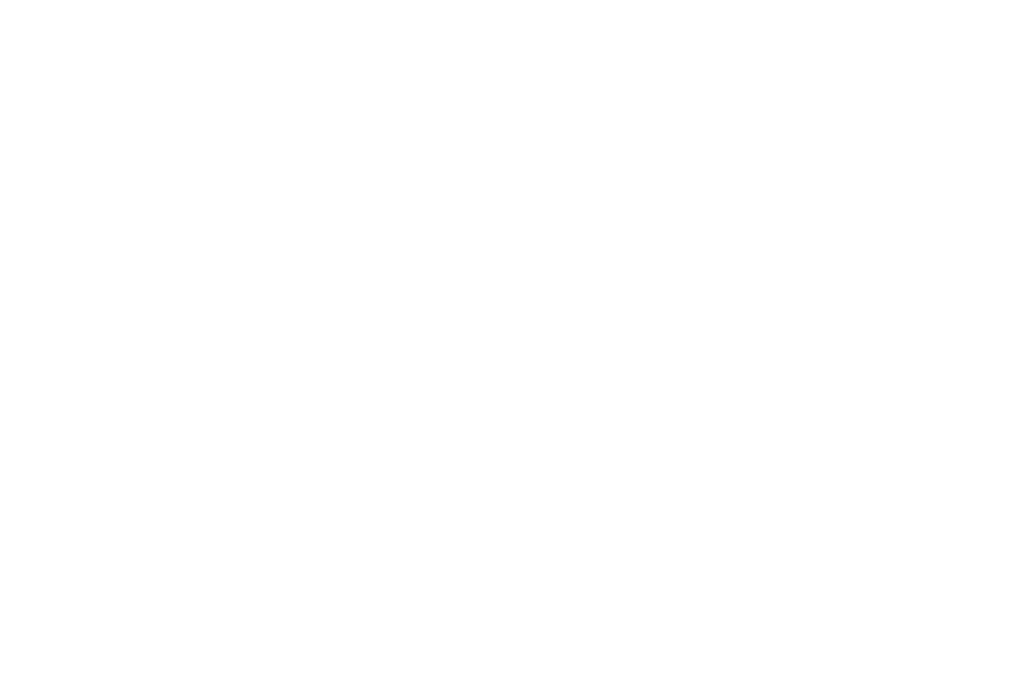
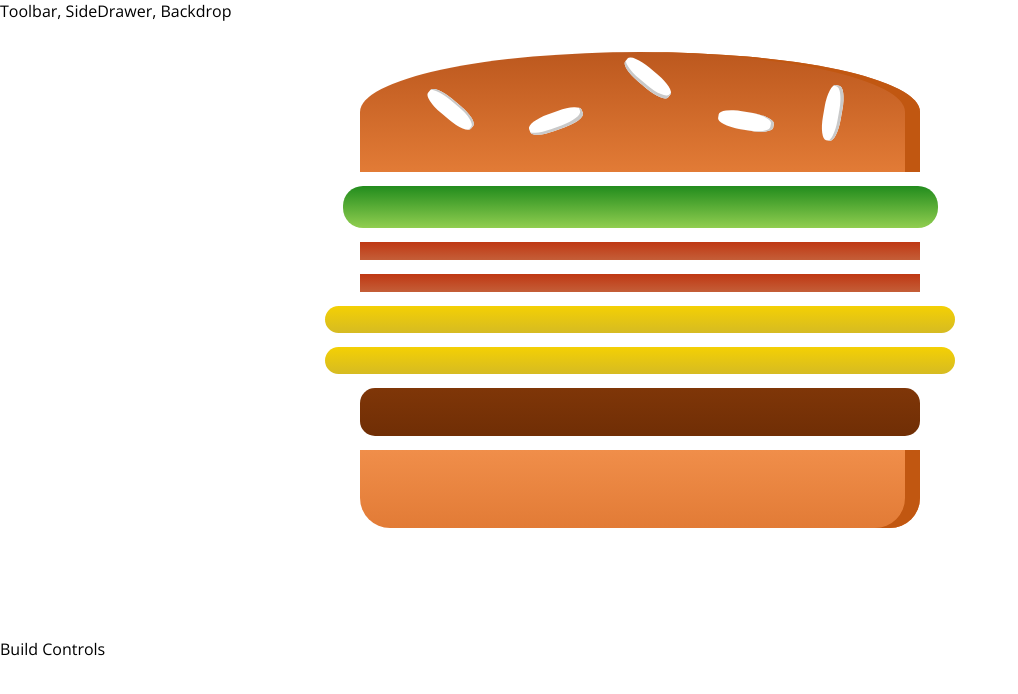
Before and after one commit to Skona27/burger-builder, a React app: page / in a window 1280 px wide. Shown: the top 694 px of the page, without its empty margins (0-1018 px from the left). Built offline with nearby package versions, Linux system fonts and the light colour scheme.

Commit message:
builded app layout, burger layout and added burger state

```diff
--- a/package.json
+++ b/package.json
@@ -31,6 +31,7 @@
     "postcss-flexbugs-fixes": "3.2.0",
     "postcss-loader": "2.0.8",
     "promise": "8.0.1",
+    "prop-types": "^15.6.2",
     "raf": "3.4.0",
     "react": "^16.4.2",
     "react-dev-utils": "^5.0.2",
--- a/src/App.js
+++ b/src/App.js
@@ -1,10 +1,14 @@
 import React, { Component } from 'react';
+import Layout from "./components/Layout/Layout";
+import BurgerBuilder from "./containers/BurgerBuilder/BurgerBuilder";
 
 class App extends Component {
   render() {
     return (
-      <div >
-
+      <div>
+        <Layout>
+          <BurgerBuilder />
+        </Layout>
       </div>
     );
   }
--- /dev/null
+++ b/src/components/Burger/Burger.css
@@ -0,0 +1,30 @@
+.Burger {
+    width: 100%;
+    margin: auto;
+    height: 250px;
+    overflow: scroll;
+    text-align: center;
+    font-weight: 700;
+    font-size: 1.2rem;
+}
+
+@media (min-width: 500px) and (max-height: 400px) {
+    .Burger {
+        width: 350px;
+        height: 300px;
+    }
+}
+
+@media (min-width: 500px) and (min-height: 401px) {
+    .Burger {
+        width: 450px;
+        height: 400px;
+    }
+}
+
+@media (min-width: 1000px) and (min-height: 700px) {
+    .Burger {
+        width: 700px;
+        height: 600px;
+    }
+}
--- /dev/null
+++ b/src/components/Burger/Burger.js
@@ -0,0 +1,24 @@
+import React from "react";
+import classes from "./Burger.css";
+import BurgerIngredient from "./BurgerIngredient/BurgerIngredient";
+
+const burger = props => {
+  // we create an array of burger ingredients
+  const ingredientsArr = Object.keys(props.ingredients).map(
+    ingredientKey => {
+      return [...Array(props.ingredients[ingredientKey])].map((el, ind) => {
+        return <BurgerIngredient key={ingredientKey +"-"+ ind} type={ingredientKey} />
+      });
+    }
+  );
+
+  return (
+    <div className={classes.Burger}>
+      <BurgerIngredient type="bread-top" />
+        {ingredientsArr}
+      <BurgerIngredient type="bread-bottom" />
+    </div>
+  );
+};
+
+export default burger;
--- /dev/null
+++ b/src/components/Burger/BurgerIngredient/BurgerIngredient.css
@@ -0,0 +1,112 @@
+.BreadBottom {
+    height: 13%;
+    width: 80%;
+    background: linear-gradient(#F08E4A, #e27b36);
+    border-radius: 0 0 30px 30px;
+    box-shadow: inset -15px 0 #c15711;
+    margin: 2% auto;
+}
+
+.BreadTop {
+    height: 20%;
+    width: 80%;
+    background: linear-gradient(#bc581e, #e27b36);
+    border-radius: 50% 50% 0 0;
+    box-shadow: inset -15px 0 #c15711;
+    margin: 2% auto;
+    position: relative;
+}
+
+.Seeds1 {
+    width: 10%;
+    height: 15%;
+    position: absolute;
+    background-color: white;
+    left: 30%;
+    top: 50%;
+    border-radius: 40%;
+    transform: rotate(-20deg);
+    box-shadow: inset -2px -3px #c9c9c9;
+}
+
+.Seeds1:after {
+    content: "";
+    width: 100%;
+    height: 100%;
+    position: absolute;
+    background-color: white;
+    left: -170%;
+    top: -260%;
+    border-radius: 40%;
+    transform: rotate(60deg);
+    box-shadow: inset -1px 2px #c9c9c9;
+  }
+
+.Seeds1:before {
+    content: "";
+    width: 100%;
+    height: 100%;
+    position: absolute;
+    background-color: white;
+    left: 180%;
+    top: -50%;
+    border-radius: 40%;
+    transform: rotate(60deg);
+    box-shadow: inset -1px -3px #c9c9c9;
+  }
+
+  .Seeds2 {
+    width: 10%;
+    height: 15%;
+    position: absolute;
+    background-color: white;
+    left: 64%;
+    top: 50%;
+    border-radius: 40%;
+    transform: rotate(10deg);
+    box-shadow: inset -3px 0 #c9c9c9;
+  }
+
+  .Seeds2:before {
+    content: "";
+    width: 100%;
+    height: 100%;
+    position: absolute;
+    background-color: white;
+    left: 150%;
+    top: -130%;
+    border-radius: 40%;
+    transform: rotate(90deg);
+    box-shadow: inset 1px 3px #c9c9c9;
+  }
+
+.Meat {
+    width: 80%;
+    height: 8%;
+    background: linear-gradient(#7f3608, #702e05);
+    margin: 2% auto;
+    border-radius: 15px;
+}
+
+.Cheese {
+    width: 90%;
+    height: 4.5%;
+    margin: 2% auto;
+    background: linear-gradient(#f4d004, #d6bb22);
+    border-radius: 20px;
+}
+
+.Salad {
+    width: 85%;
+    height: 7%;
+    margin: 2% auto;
+    background: linear-gradient(#228c1d, #91ce50);
+    border-radius: 20px;
+}
+
+.Bacon {
+    width: 80%;
+    height: 3%;
+    background: linear-gradient(#bf3813, #c45e38);
+    margin: 2% auto;
+}
--- /dev/null
+++ b/src/components/Burger/BurgerIngredient/BurgerIngredient.js
@@ -0,0 +1,44 @@
+import React from "react";
+import classes from "./BurgerIngredient.css";
+import PropTypes from "prop-types";
+
+const burgerIngredient = props => {
+  let ingredient = null;
+
+  switch (props.type) {
+    case ('bread-bottom'):
+      ingredient = <div className={classes.BreadBottom}></div>
+      break;
+    case ("bread-top"):
+      ingredient = (
+        <div className={classes.BreadTop}>
+          <div className={classes.Seeds1}></div>
+          <div className={classes.Seeds2}></div>
+        </div>
+      );
+      break;
+    case ('meat'):
+      ingredient = <div className={classes.Meat}></div>
+      break;
+    case ('cheese'):
+      ingredient = <div className={classes.Cheese}></div>
+     break;
+    case ('salad'):
+      ingredient = <div className={classes.Salad}></div>
+     break;
+    case ('bacon'):
+      ingredient = <div className={classes.Bacon}></div>
+     break;
+    default:
+      ingredient = null;
+  }
+
+  return ingredient;
+};
+
+// set 'props.type' to be required nad to be a string
+burgerIngredient.propTypes = {
+  type: PropTypes.string.isRequired
+}
+
+export default burgerIngredient;
--- /dev/null
+++ b/src/components/Layout/Layout.css
@@ -0,0 +1,3 @@
+.Content {
+  margin-top: 16px;
+}
--- /dev/null
+++ b/src/components/Layout/Layout.js
@@ -0,0 +1,20 @@
+// import react library
+import React from "react";
+
+// high order component, used to wrap adjecent jsx elements
+import Aux from "../../hoc/Aux";
+
+// import CSS classes
+import classes from "./Layout.css";
+
+const layout = props => (
+  <Aux>
+    <div>Toolbar, SideDrawer, Backdrop</div>
+    <main className = {classes.Content}>
+      {props.children}
+    </main>
+  </Aux>
+);
+
+
+export default layout;
--- /dev/null
+++ b/src/containers/BurgerBuilder/BurgerBuilder.js
@@ -0,0 +1,30 @@
+import React, {Component} from "react";
+import Aux from "../../hoc/Aux";
+
+import Burger from "../../components/Burger/Burger";
+
+class BurgerBuilder extends Component {
+  constructor(props) {
+    super(props);
+
+    this.state = {
+      ingredients: {
+        salad: 1,
+        bacon: 2,
+        cheese: 2,
+        meat: 1
+      }
+    }
+  }
+
+  render() {
+    return (
+        <Aux>
+          <Burger ingredients={this.state.ingredients} />
+          <div>Build Controls</div>
+        </Aux>
+    );
+  }
+}
+
+export default BurgerBuilder;
--- /dev/null
+++ b/src/hoc/Aux.js
@@ -0,0 +1,5 @@
+// we dont need to import react
+// high order component to wrap props children and return them
+const aux = props => props.children;
+
+export default aux;
```
